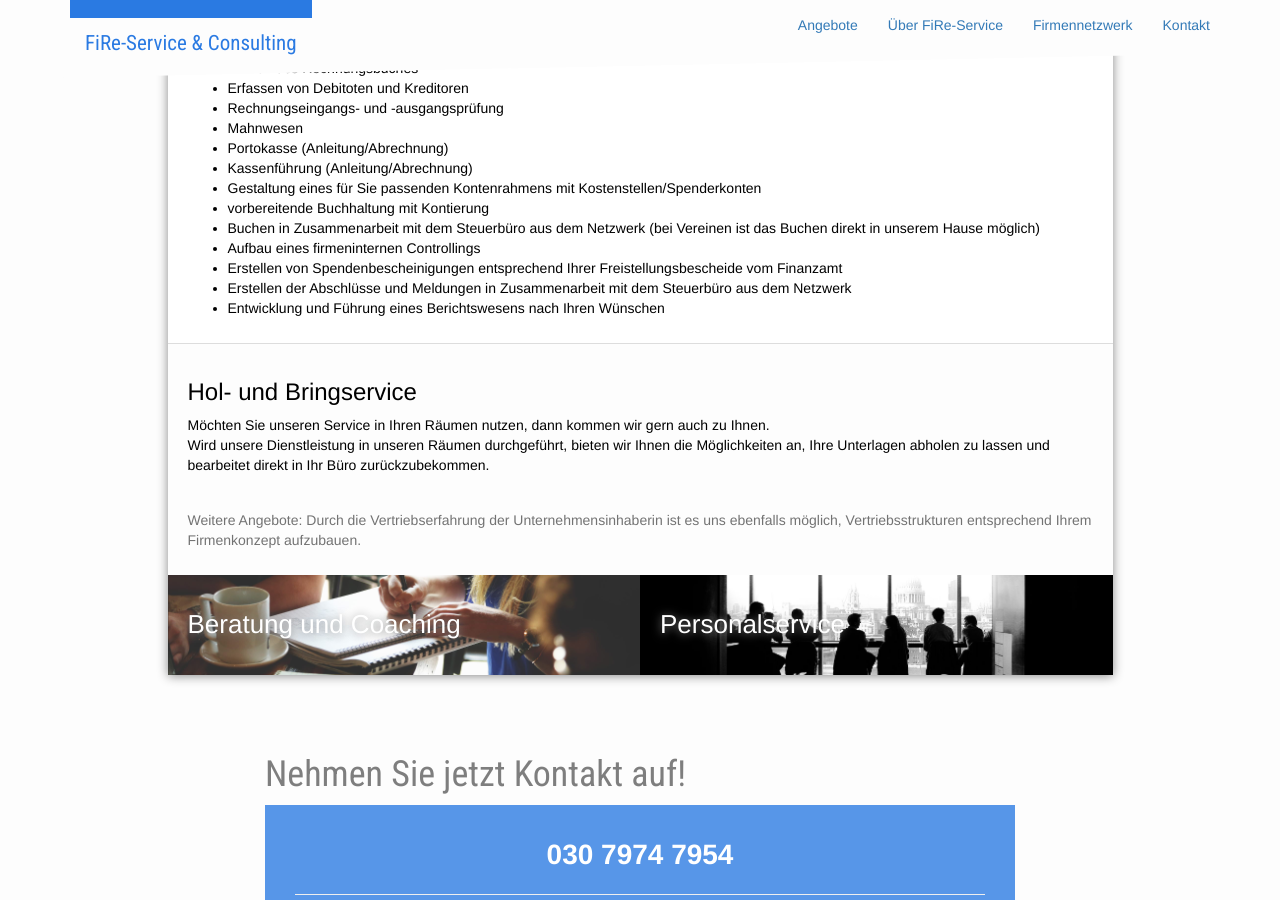
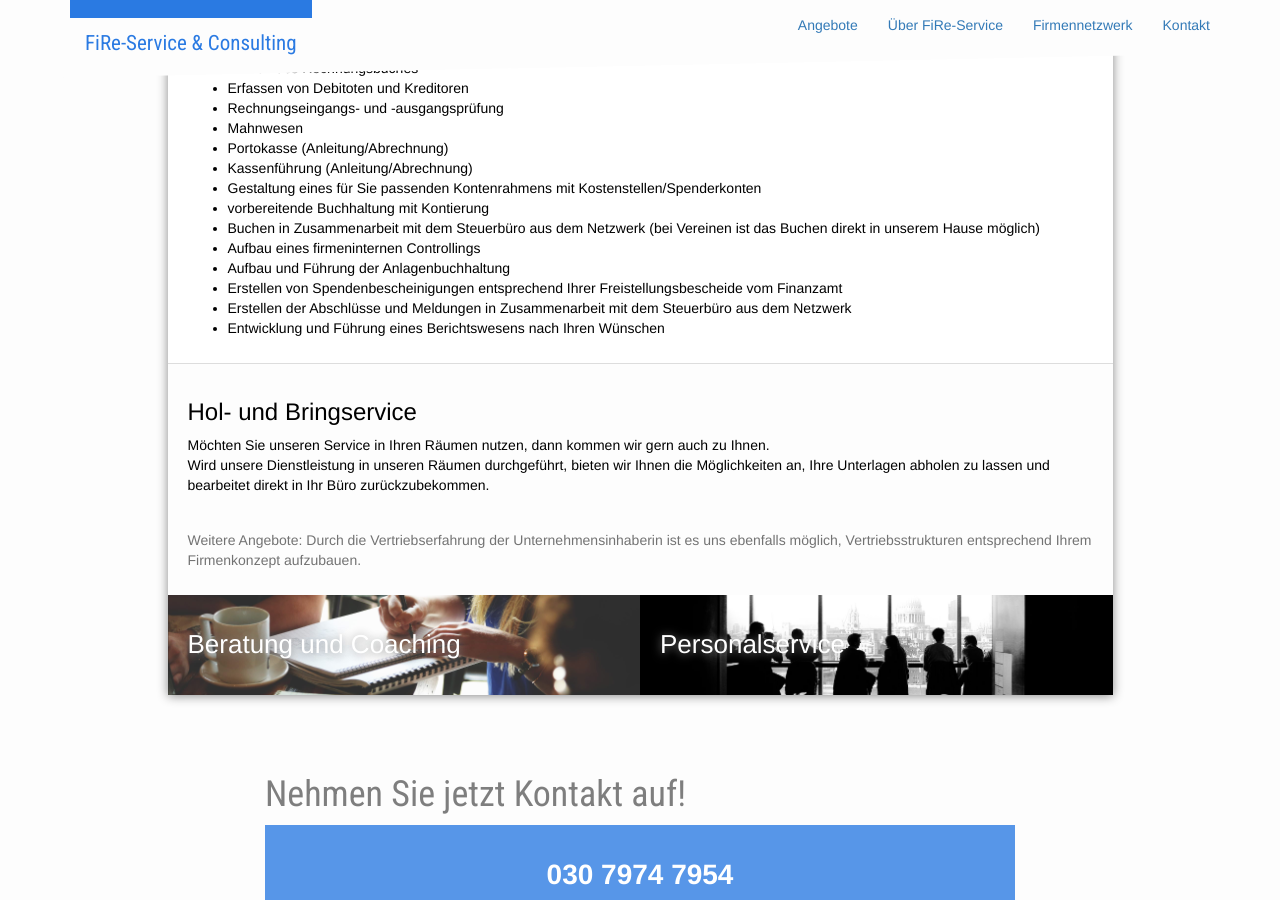
Before and after one commit to samlawski/fire-service, a Jekyll site: the page built from rechnungswesen-und-buchhaltung.md, in a window 1280 px wide and 900 px high, scrolled down 645 px. Built offline with Jekyll 4.4.1, drawn with Linux system fonts in a browser that asks for light colours.

Commit message:
Updated '/rechnungswesen-und-buchhaltung.md' via CloudCannon

```diff
--- a/rechnungswesen-und-buchhaltung.md
+++ b/rechnungswesen-und-buchhaltung.md
@@ -18,6 +18,7 @@ Unsere Dienstleistung erstreckt sich &uuml;ber die gesamte Finanzbuchhaltung:
 * vorbereitende Buchhaltung mit Kontierung
 * Buchen in Zusammenarbeit mit dem Steuerb&uuml;ro aus dem Netzwerk (bei Vereinen ist das Buchen direkt in unserem Hause m&ouml;glich)
 * Aufbau eines firmeninternen Controllings
+* Aufbau und F&uuml;hrung der Anlagenbuchhaltung
 * Erstellen von Spendenbescheinigungen entsprechend Ihrer Freistellungsbescheide vom Finanzamt
 * Erstellen der Abschl&uuml;sse und Meldungen in Zusammenarbeit mit dem Steuerb&uuml;ro aus dem Netzwerk
 * Entwicklung und F&uuml;hrung eines Berichtswesens nach Ihren W&uuml;nschen
```
